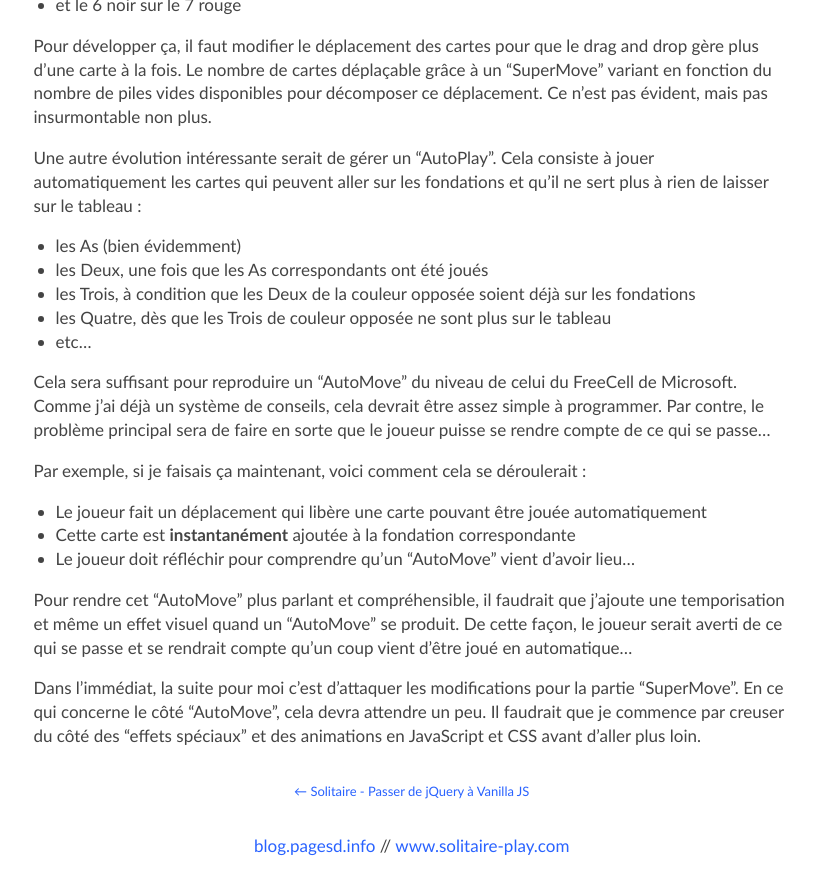
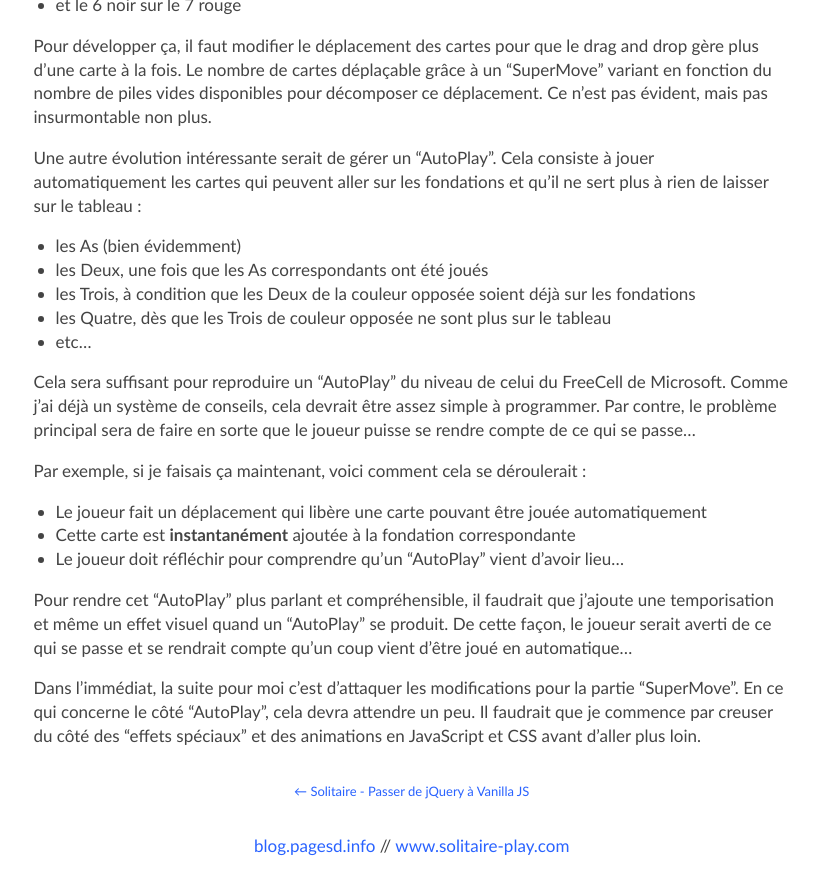
Before and after one commit to michelc/blog2, a Jekyll site: the page built from index.md, in a window 1280 px wide and 900 px high, scrolled down 1282 px. Shown: the top 895 px of the window, without its empty margins (9-827 px from the left). Built offline with Jekyll 4.4.1, drawn with Linux system fonts in a browser that asks for light colours.

Commit message:
Correction AytoMove en AutoPlay.

```diff
--- a/_posts/2019-04-01-solitaire-ameliorer-freecell.md
+++ b/_posts/2019-04-01-solitaire-ameliorer-freecell.md
@@ -56,7 +56,7 @@ ne sert plus à rien de laisser sur le tableau :
 * les Quatre, dès que les Trois de couleur opposée ne sont plus sur le tableau
 * etc...
 
-Cela sera suffisant pour reproduire un "AutoMove" du niveau de celui du FreeCell
+Cela sera suffisant pour reproduire un "AutoPlay" du niveau de celui du FreeCell
 de Microsoft. Comme j'ai déjà un système de conseils, cela devrait être assez
 simple à programmer. Par contre, le problème principal sera de faire en sorte
 que le joueur puisse se rendre compte de ce qui se passe...
@@ -66,15 +66,15 @@ Par exemple, si je faisais ça maintenant, voici comment cela se déroulerait :
 * Le joueur fait un déplacement qui libère une carte pouvant être jouée
   automatiquement
 * Cette carte est __instantanément__ ajoutée à la fondation correspondante
-* Le joueur doit réfléchir pour comprendre qu'un "AutoMove" vient d'avoir
+* Le joueur doit réfléchir pour comprendre qu'un "AutoPlay" vient d'avoir
   lieu...
 
-Pour rendre cet "AutoMove" plus parlant et compréhensible, il faudrait que
-j'ajoute une temporisation et même un effet visuel quand un "AutoMove" se
+Pour rendre cet "AutoPlay" plus parlant et compréhensible, il faudrait que
+j'ajoute une temporisation et même un effet visuel quand un "AutoPlay" se
 produit. De cette façon, le joueur serait averti de ce qui se passe et se
 rendrait compte qu'un coup vient d'être joué en automatique...
 
 Dans l'immédiat, la suite pour moi c'est d'attaquer les modifications pour la
-partie "SuperMove". En ce qui concerne le côté "AutoMove", cela devra attendre
+partie "SuperMove". En ce qui concerne le côté "AutoPlay", cela devra attendre
 un peu. Il faudrait que je commence par creuser du côté des "effets spéciaux" et
 des animations en JavaScript et CSS avant d'aller plus loin.
```
